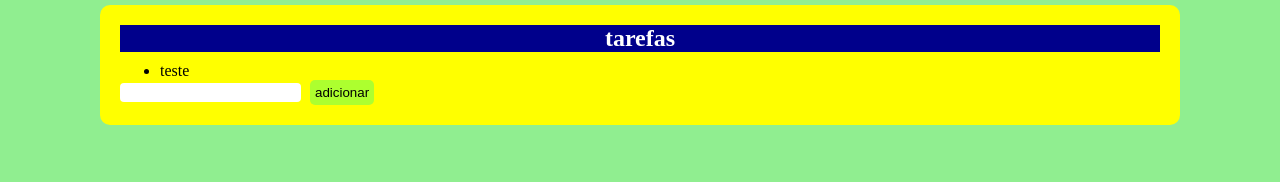
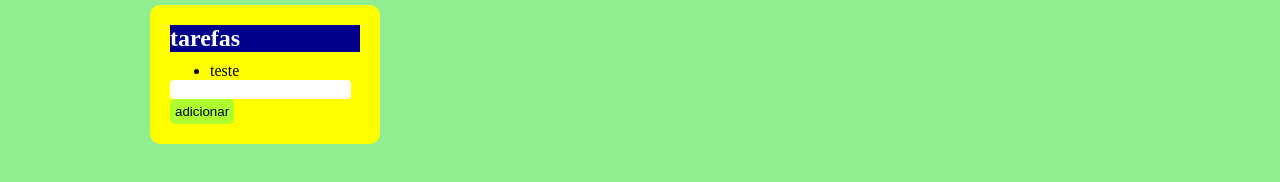
Before and after one commit to thisispedrin/desafio-da-semana-01, a plain HTML site: page index.html in a window 1280 px wide. Drawn offline with Linux system fonts and the light colour scheme.

Commit message:
Update index.html

```diff
--- a/index.html
+++ b/index.html
@@ -19,7 +19,8 @@
             background-color: lightgreen;
         }
         section {
-            padding: 5px 100px;
+            padding: 5px 900px 0px 150px;
+
         }
         div {
             background-color: yellow;
@@ -27,7 +28,6 @@
             border-radius: 10px;
         }
         h1 {
-            text-align: center;
             margin-bottom: 10px;
             background-color: darkblue;
             color: white;
```
